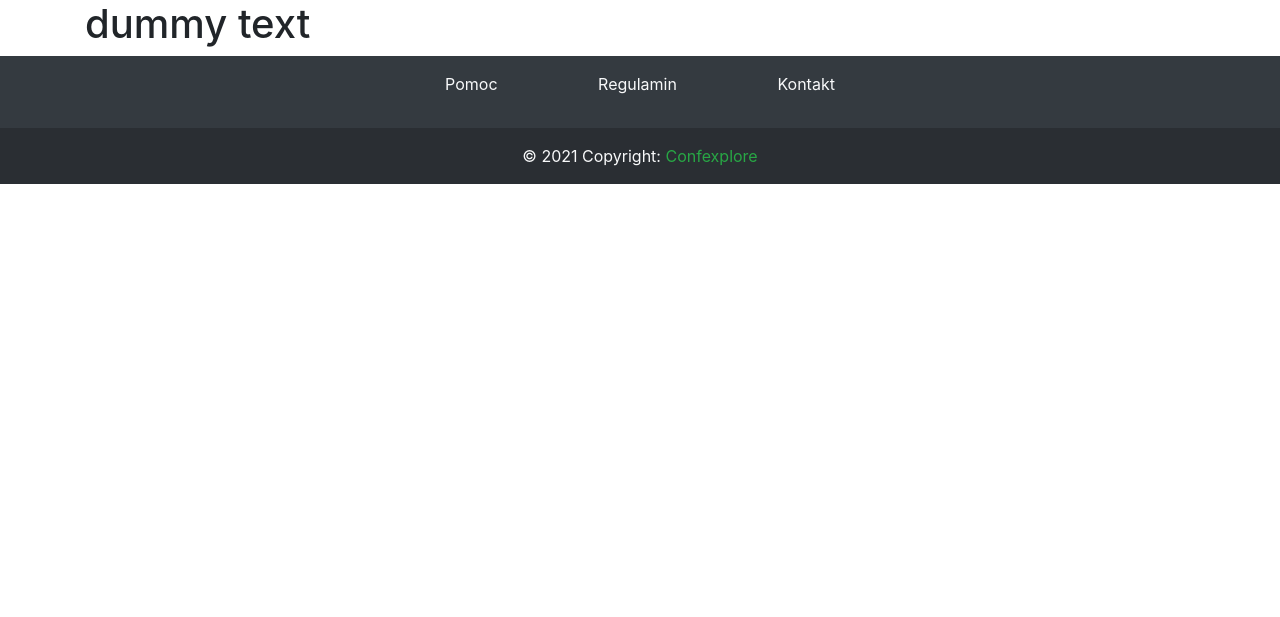
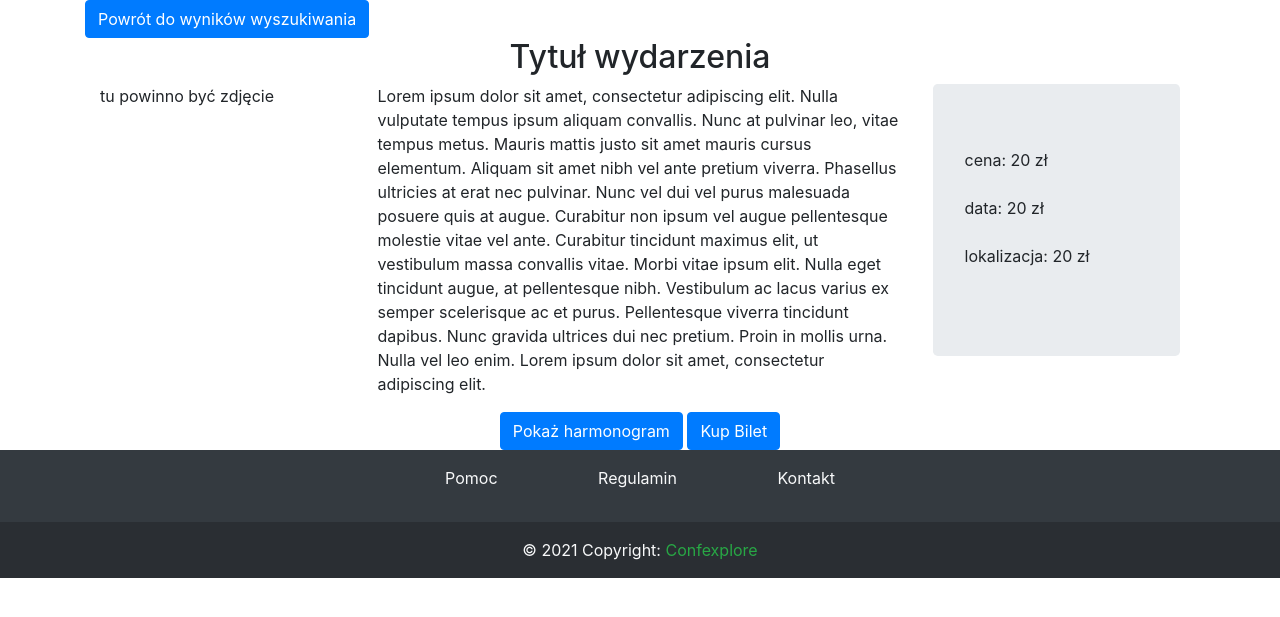
Before and after one commit to mateuszgrzyb/confexplore, a Django app: page /eventPreview/ in a window 1280 px wide. Shown: the part 72-689 px from the top of the page. Run offline with Django 3.2, Linux system fonts and the light colour scheme; some libraries are stand-ins or nearby versions.

Commit message:
eventPreview with static date

```diff
--- a/templates/content/eventPreview.html
+++ b/templates/content/eventPreview.html
@@ -1,5 +1,43 @@
 {% extends 'main.html' %}
 {% block content %}
-<h1>dummy text</h1>
+<button type="button" class="btn btn-primary">Powrót do wyników wyszukiwania</button>
+<div class="container">
+    <div style="text-align: center;">
+        <h2> Tytuł wydarzenia</h2>
+    </div>
+    <div class="row ">
+        <div class="col">
+            <p> tu powinno być zdjęcie</p>
+        </div>
+
+        <div class="col-6">
+            <p>
+                Lorem ipsum dolor sit amet, consectetur adipiscing elit. Nulla vulputate tempus ipsum aliquam convallis.
+                Nunc at pulvinar leo, vitae tempus metus. Mauris mattis justo sit amet mauris cursus elementum. Aliquam
+                sit amet nibh vel ante pretium viverra. Phasellus ultricies at erat nec pulvinar. Nunc vel dui vel purus
+                malesuada posuere quis at augue. Curabitur non ipsum vel augue pellentesque molestie vitae vel ante.
+                Curabitur tincidunt maximus elit, ut vestibulum massa convallis vitae. Morbi vitae ipsum elit. Nulla
+                eget tincidunt augue, at pellentesque nibh. Vestibulum ac lacus varius ex semper scelerisque ac et
+                purus. Pellentesque viverra tincidunt dapibus. Nunc gravida ultrices dui nec pretium. Proin in mollis
+                urna. Nulla vel leo enim. Lorem ipsum dolor sit amet, consectetur adipiscing elit.
+            </p>
+            <div style="text-align: center;">
+                <button type="button" class="btn btn-primary">Pokaż harmonogram</button>
+                <button type="button" class="btn btn-primary">Kup Bilet</button>
+            </div>
+        </div>
+
+        <div class="col">
+            <div class="jumbotron">
+                cena: 20 zł <br>
+                <br>
+                data: 20 zł <br>
+                <br>
+                lokalizacja: 20 zł <br>
+                <br>
+            </div>
+        </div>
+    </div>
+</div>
 
 {% endblock content %}
```
